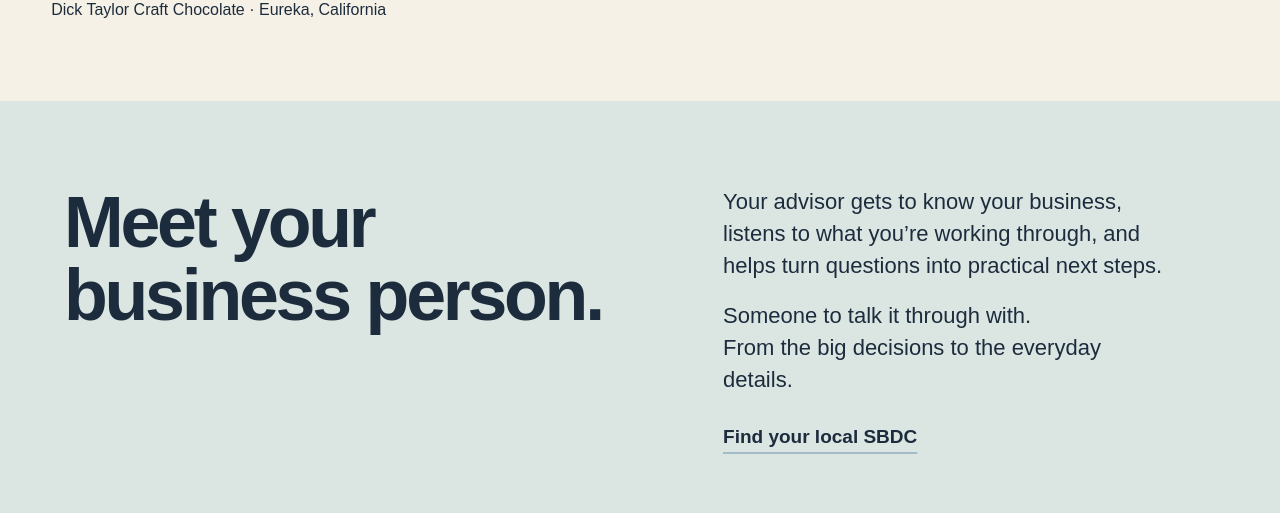
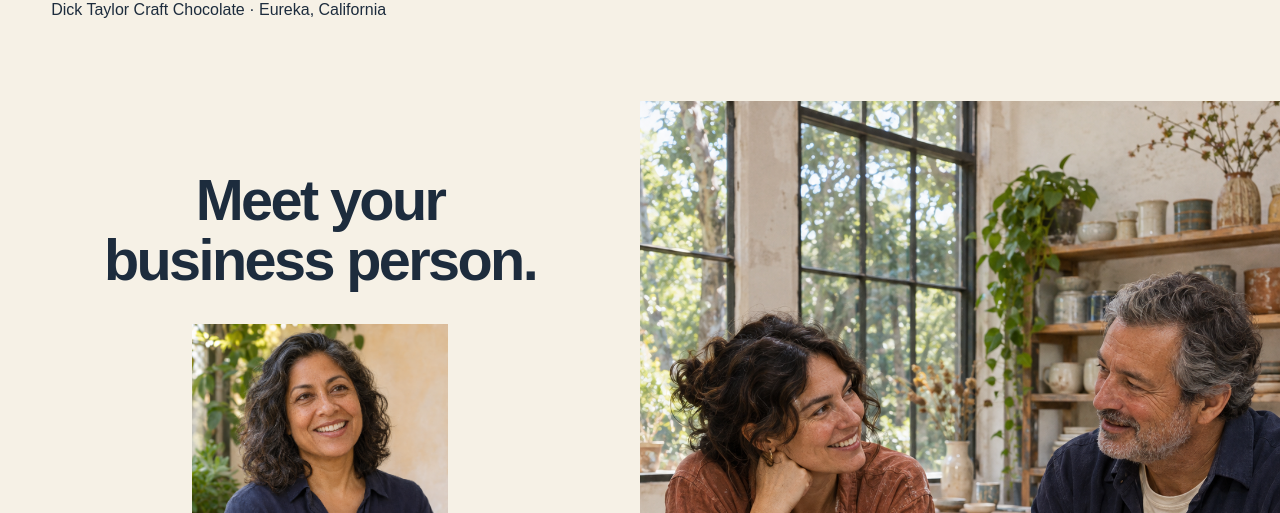
Before and after one commit to aphelps099/MYSBDC27, a PHP site: page /homepage-preview/advising-concept-v3/index.html in a window 1280 px wide. Shown: the part 808-1321 px from the top of the page. Run offline with PHP 8.4, Linux system fonts and the light colour scheme; some web fonts are replaced.

Commit message:
Reshape advisor feature into split photography composition

```diff
--- a/homepage-preview/advising-concept-v3/advisors.css
+++ b/homepage-preview/advising-concept-v3/advisors.css
@@ -1,18 +1,13 @@
-/* Local advisor portrait study; photographs are temporary, identities are real. */
-.meet-advisors{padding:85px 5% 70px;background:color-mix(in srgb,var(--pool) 26%,var(--cream));color:var(--navy);margin-bottom:75px}
-.meet-advisors-intro{display:grid;grid-template-columns:1.15fr 1fr;gap:8%;align-items:start}
-.meet-advisors h2{font-size:clamp(44px,5.6vw,82px);line-height:1.02;letter-spacing:-.045em;margin:0}
-.meet-advisors-intro p{font-size:22px;line-height:1.45;max-width:36ch}
-.meet-advisors-intro p+p{margin-top:18px}
-.meet-advisors-intro .concept-link{margin-top:17px;text-decoration-color:#527e9e66}
-.advisor-portraits{display:grid;grid-template-columns:repeat(3,minmax(0,1fr));gap:4%;margin:55px auto 0;max-width:1160px;align-items:start}
-.advisor-portraits figure{margin:0;min-width:0}
-.advisor-portraits figure:nth-child(2){padding-top:42px}
-.advisor-portraits img{display:block;width:100%;height:clamp(240px,27vw,365px);object-fit:cover;object-position:50% 30%;filter:grayscale(1);border:0;box-shadow:none}
-.advisor-portraits figure:nth-child(2) img{object-position:50% 24%}
-.advisor-portraits figcaption{padding-top:20px}
-.advisor-portraits h3{font-size:28px;line-height:1.1;letter-spacing:-.025em;margin:0 0 8px}
-.advisor-portraits figcaption p{font-size:18px;line-height:1.35;margin:0;max-width:25ch}
-.meet-advisors .advisor-placeholder-note{font-size:16px;line-height:1.5;margin:35px auto 0;max-width:1160px}
-@media(max-width:1000px){.meet-advisors-intro{gap:6%;grid-template-columns:1fr 1fr}.meet-advisors-intro p{font-size:20px}.advisor-portraits h3{font-size:25px}.advisor-portraits figcaption p{font-size:17px}}
-@media(max-width:700px){.meet-advisors{padding:58px 5%;margin-bottom:50px}.meet-advisors-intro{grid-template-columns:1fr;gap:28px}.meet-advisors h2{font-size:clamp(43px,10.8vw,60px)}.meet-advisors-intro p{max-width:none}.advisor-portraits{grid-template-columns:1fr;gap:34px;margin-top:36px;max-width:400px}.advisor-portraits figure:nth-child(2){padding:0}.advisor-portraits img{height:auto;aspect-ratio:1.1;object-position:50% 25%}.advisor-portraits figure:nth-child(2) img{object-position:50% 22%}.advisor-portraits figcaption{padding-top:16px}.advisor-portraits h3{font-size:27px}.advisor-portraits figcaption p{font-size:18px;max-width:none}.meet-advisors .advisor-placeholder-note{margin-top:30px;font-size:15px}}
+/* Local split-image study. All generated people are illustrative placeholders. */
+.meet-advisors{display:grid;grid-template-columns:1fr 1fr;background:var(--cream);color:var(--navy);margin-bottom:80px}
+.advisor-editorial{display:flex;flex-direction:column;align-items:center;text-align:center;padding:70px 8% 55px;min-width:0}
+.meet-advisors h2{font-size:clamp(44px,4.5vw,68px);line-height:1.03;letter-spacing:-.045em;margin:0 0 34px}
+.advisor-portrait{display:block;width:clamp(200px,20vw,290px);max-width:100%;height:auto;aspect-ratio:1;object-fit:cover;border:0;box-shadow:none}
+.advisor-editorial>p:not(.advisor-placeholder-note){font-size:22px;line-height:1.45;max-width:32ch;margin:34px 0 27px;text-wrap:pretty}
+.advisor-editorial .concept-button{flex-shrink:0}
+.meet-advisors .advisor-placeholder-note{font-size:14px;line-height:1.45;margin:28px 0 0;color:#52606c}
+.advisor-scene{position:relative;margin:0;min-width:0;overflow:hidden}
+.advisor-scene img{position:absolute;inset:0;display:block;width:100%;height:100%;object-fit:cover;object-position:50% 48%;border:0;box-shadow:none}
+@media(min-width:1600px){.advisor-editorial{padding-block:85px 65px}.advisor-portrait{width:310px}.advisor-editorial>p:not(.advisor-placeholder-note){margin-top:40px}}
+@media(max-width:1000px) and (min-width:701px){.advisor-editorial{padding:50px 7% 42px}.meet-advisors h2{font-size:44px}.advisor-editorial>p:not(.advisor-placeholder-note){font-size:20px}.advisor-scene img{object-position:53% 50%}}
+@media(max-width:700px){.meet-advisors{grid-template-columns:1fr;margin-bottom:55px}.advisor-editorial{padding:50px 6% 40px}.meet-advisors h2{font-size:clamp(40px,10.5vw,58px);margin-bottom:28px}.advisor-portrait{width:230px}.advisor-editorial>p:not(.advisor-placeholder-note){font-size:20px;max-width:31ch;margin:28px 0 25px}.meet-advisors .advisor-placeholder-note{margin-top:24px}.advisor-scene{aspect-ratio:3/4}.advisor-scene img{object-position:50% 50%}}
--- a/homepage-preview/advising-concept-v3/index.html
+++ b/homepage-preview/advising-concept-v3/index.html
@@ -16,13 +16,14 @@
 <div class="image-hero-copy"><h2 id="hero-heading">Big decisions.<br>Everyday details.</h2><p>Work one-to-one with an advisor on your business plan, your finances and the decisions ahead.</p><a class="concept-button" href="https://www.norcalsbdc.org/join/">Get no-fee advising</a><div class="image-hero-assurance"><p>Confidential advice.<br>At no fee to you.</p><img src="assets/conversation-light.svg" alt="" aria-hidden="true" width="480" height="430"></div></div>
 </section>
 <section class="meet-advisors" id="advisors" aria-labelledby="advisors-heading">
-<div class="meet-advisors-intro"><h2 id="advisors-heading">Meet your<br>business person.</h2><div><p>Your advisor gets to know your business, listens to what you’re working through, and helps turn questions into practical next steps.</p><p>Someone to talk it through with.<br>From the big decisions to the everyday details.</p><a class="concept-link" href="https://www.norcalsbdc.org/find-your-sbdc/">Find your local SBDC</a></div></div>
-<div class="advisor-portraits">
-<figure><img src="https://www.northcoastsbdc.org/wp-content/uploads/sites/12/2021/05/melanie-barnett-768x768.jpg" alt="Melanie Barnett" width="768" height="768" loading="lazy"><figcaption><h3>Melanie Barnett</h3><p>Food businesses &amp; financial projections</p></figcaption></figure>
-<figure><img src="https://www.northcoastsbdc.org/wp-content/uploads/sites/12/2023/11/Paul-Bozzo-Headshot-768x1152.jpg" alt="Paul Bozzo" width="768" height="1152" loading="lazy"><figcaption><h3>Paul Bozzo</h3><p>Business planning &amp; funding</p></figcaption></figure>
-<figure><img src="https://www.northcoastsbdc.org/wp-content/uploads/sites/12/2025/04/amandeep-singh-1-768x768.jpg" alt="Amandeep Singh" width="768" height="768" loading="lazy"><figcaption><h3>Amandeep Singh</h3><p>E-commerce &amp; web development</p></figcaption></figure>
+<div class="advisor-editorial">
+<h2 id="advisors-heading">Meet your<br>business person.</h2>
+<img class="advisor-portrait" src="assets/advisor-portrait-concept.png" alt="Illustrative portrait of a friendly business advisor; AI-generated placeholder" width="1254" height="1254" loading="lazy">
+<p>Your advisor gets to know you and your business. Someone to talk things through with, ask questions, and work out what comes next.</p>
+<a class="concept-button" href="https://www.norcalsbdc.org/find-your-sbdc/">Find your local SBDC</a>
+<p class="advisor-placeholder-note">AI-generated concept images.<br>Real advisors and business owners to come.</p>
 </div>
-<p class="advisor-placeholder-note">Portrait study using existing North Coast SBDC photos. Final advisor selection and photography to come.</p>
+<figure class="advisor-scene"><img src="assets/advising-conversation-concept.png" alt="Illustrative advising conversation at a ceramics studio; AI-generated placeholder" width="1086" height="1448" loading="lazy"></figure>
 </section>
 <section class="expertise-section" id="expertise">
 <div class="section-intro"><h2>What’s on<br>your mind?</h2><p>You don’t need to have it all figured out. Advising starts with your business and what you want to work on.</p></div>
```
Also changed, not shown: homepage-preview/advising-concept-v3/assets/image-prompts.md (added, +11 -0 lines), homepage-preview/advising-concept-v3/README.md, homepage-preview/advising-concept-v3/advisors-split-preview.jpg (added), homepage-preview/advising-concept-v3/assets/advising-conversation-concept.png (added), homepage-preview/advising-concept-v3/assets/advisor-portrait-concept.png (added).
